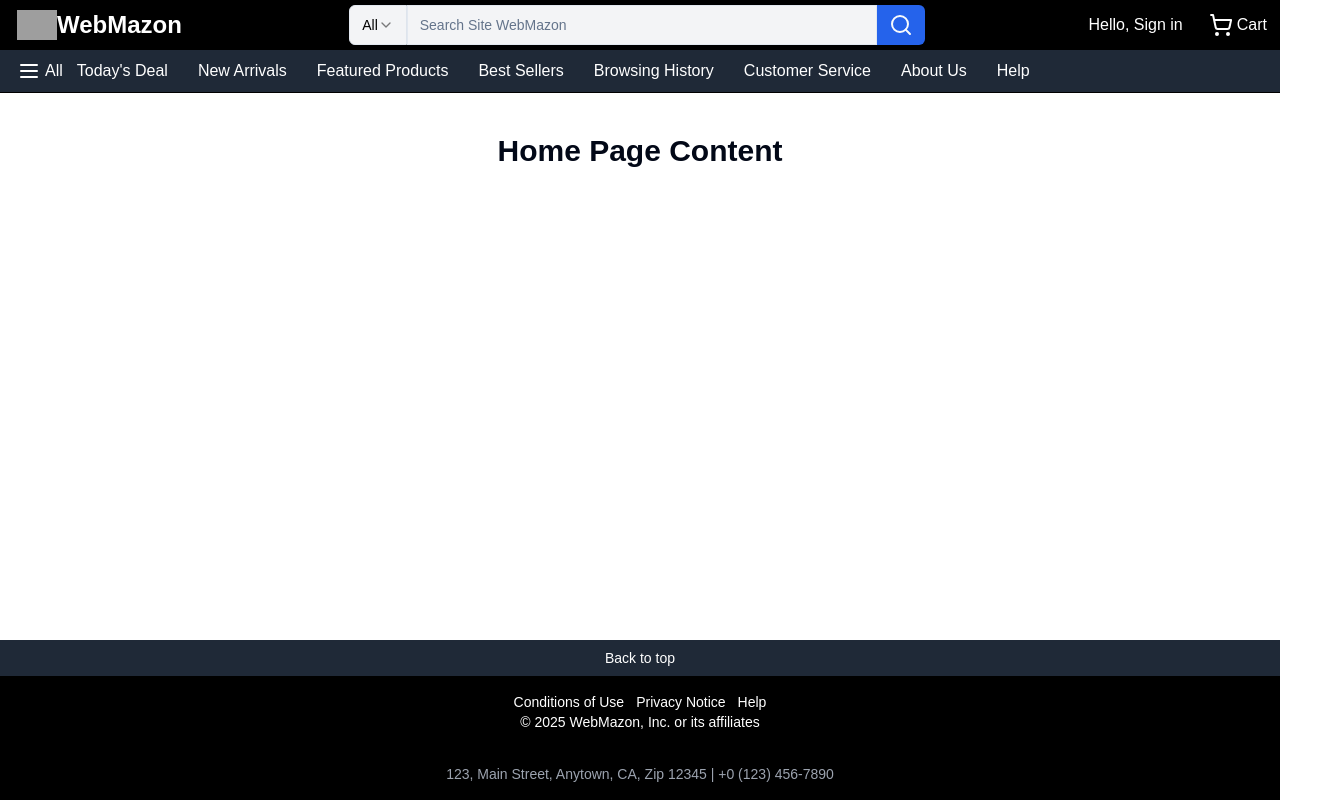
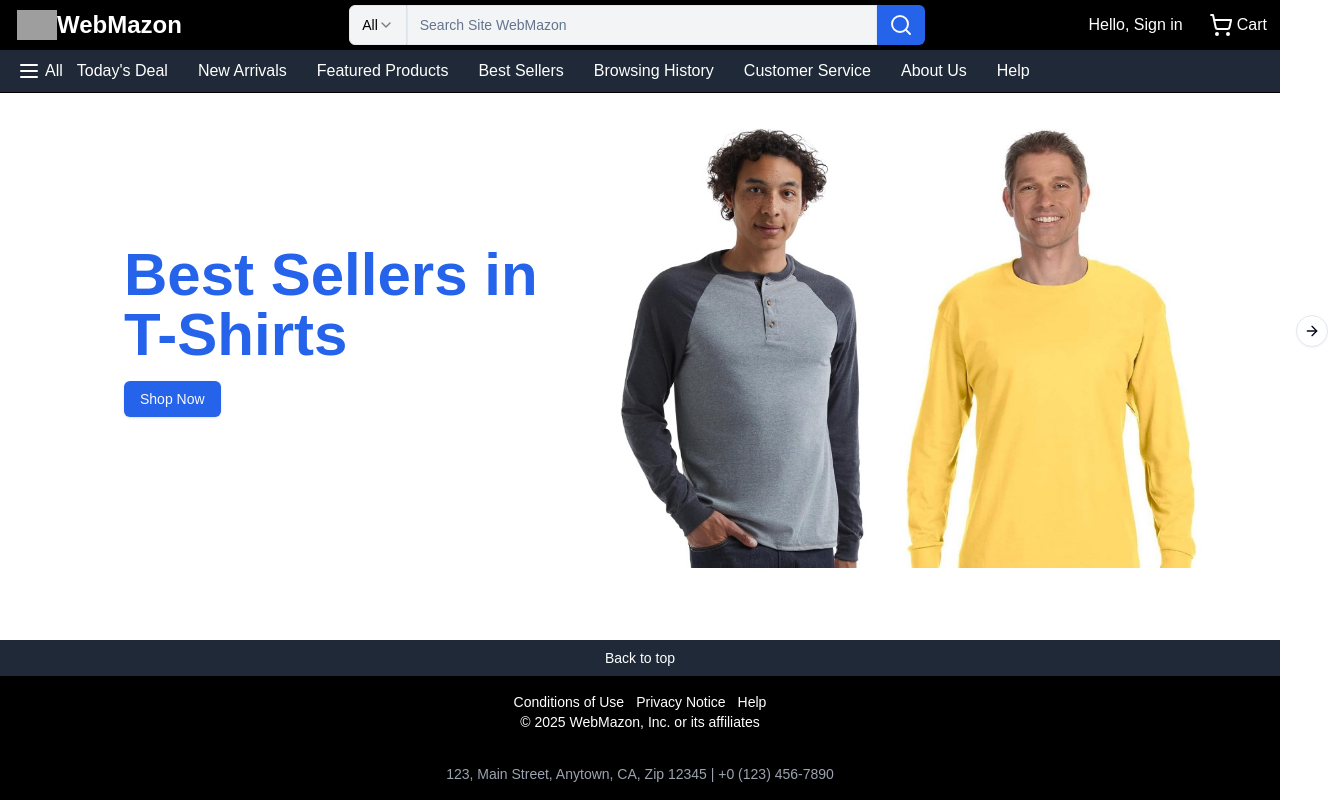
Before and after one commit to Krasimir-Hristov/webmazon, a Next.js app: page / in a window 1280 px wide. Shown: the whole page, 1328 px wide, since content can reach past the window. Built offline with nearby package versions, Linux system fonts and the light colour scheme; grey boxes are pictures that could not be loaded.

Commit message:
add the HomeCarousel component to page.tsx on home

```diff
--- a/app/(home)/page.tsx
+++ b/app/(home)/page.tsx
@@ -1,9 +1,8 @@
+import HomeCarousel from '@/components/shared/home/HomeCarousel'
+import data from '@/lib/data'
+
 const Page = async () => {
-  return (
-    <div>
-      <h1 className='h1-bold text-center p-10'>Home Page Content</h1>
-    </div>
-  )
+  return <HomeCarousel items={data.carousels} />
 }
 
 export default Page
```
